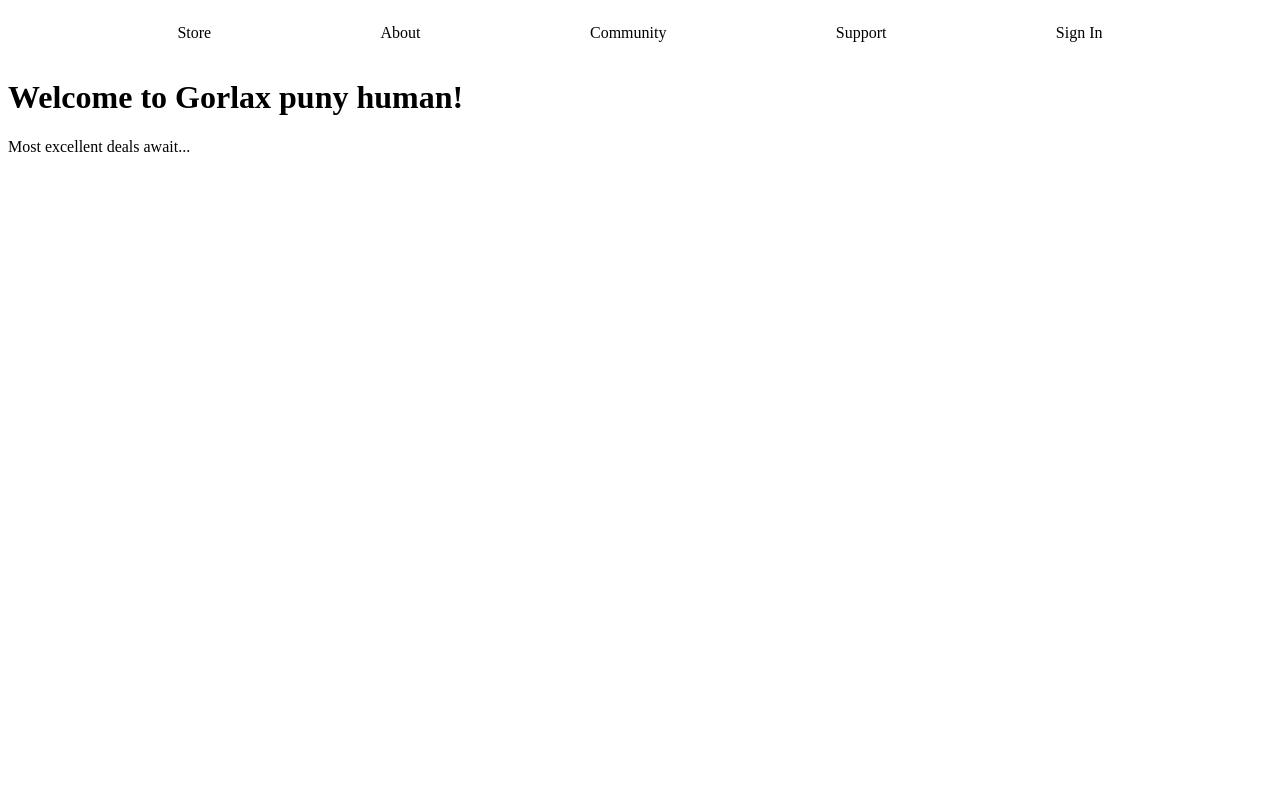
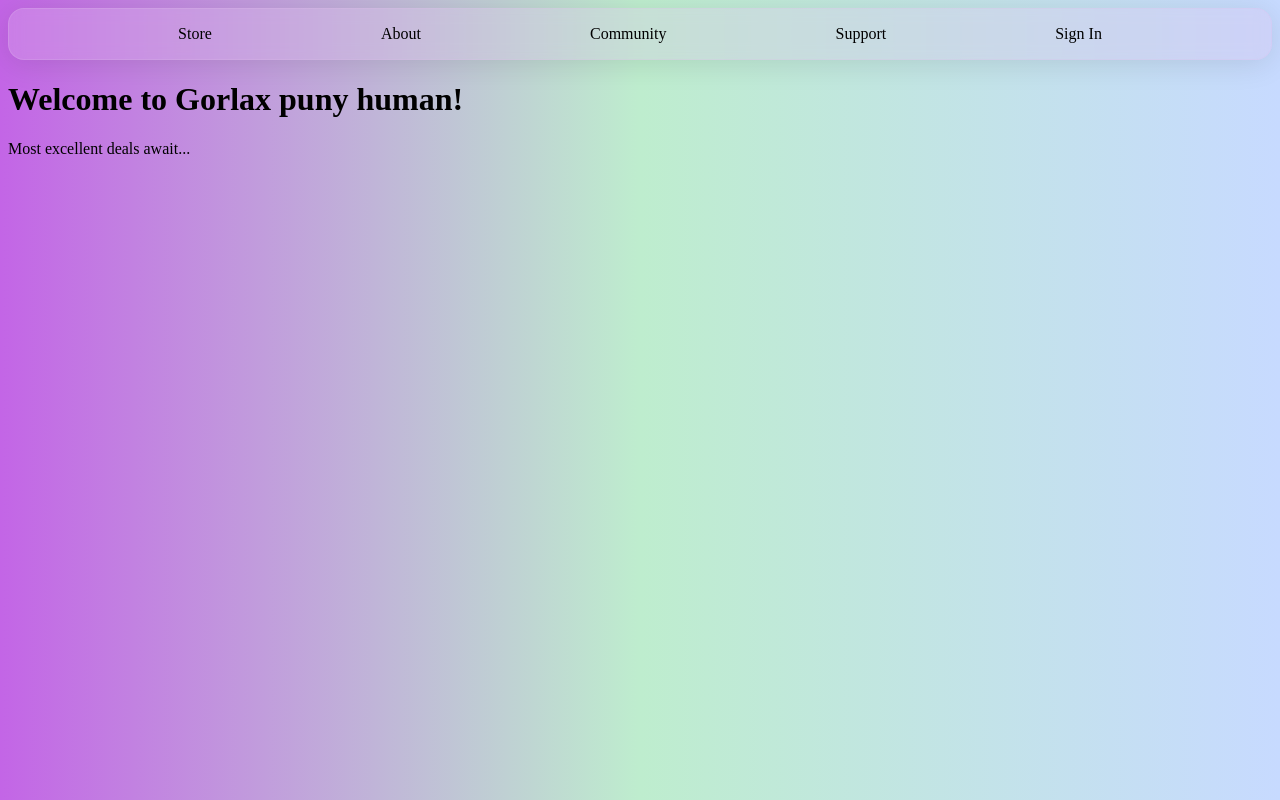
Before and after one commit to lcliff97/gamingstore, a plain HTML site: page index.html in a window 1280 px wide. Drawn offline with Linux system fonts and the light colour scheme.

Commit message:
basic styling

```diff
--- a/index.html
+++ b/index.html
@@ -8,12 +8,14 @@
     <script src="app.js" defer></script>
   </head>
   <body>
-    <nav>
-      <p>Store</p>
-      <p>About</p>
-      <p>Community</p>
-      <p>Support</p>
-      <p>Sign In</p>
+    <nav class="navbar">
+      <div class="navtext">
+        <p>Store</p>
+        <p>About</p>
+        <p>Community</p>
+        <p>Support</p>
+        <p>Sign In</p>
+      </div>
     </nav>
     <div class="heroimage"></div>
     <div class="herotext">
--- a/style.css
+++ b/style.css
@@ -1,4 +1,24 @@
-nav {
+body {
+  background: #c365e6;
+  background: linear-gradient(
+    90deg,
+    rgba(195, 101, 230, 1) 0%,
+    rgba(190, 237, 206, 1) 50%,
+    rgba(199, 218, 255, 1) 100%
+  );
+}
+
+.navbar {
+  /* From https://css.glass */
+  background: rgba(220, 188, 233, 0.27);
+  border-radius: 16px;
+  box-shadow: 0 4px 30px rgba(0, 0, 0, 0.1);
+  backdrop-filter: blur(7.2px);
+  -webkit-backdrop-filter: blur(7.2px);
+  border: 1px solid rgba(220, 188, 233, 0.24);
+}
+
+.navtext {
   display: flex;
   justify-content: space-evenly;
   align-items: center;
```
